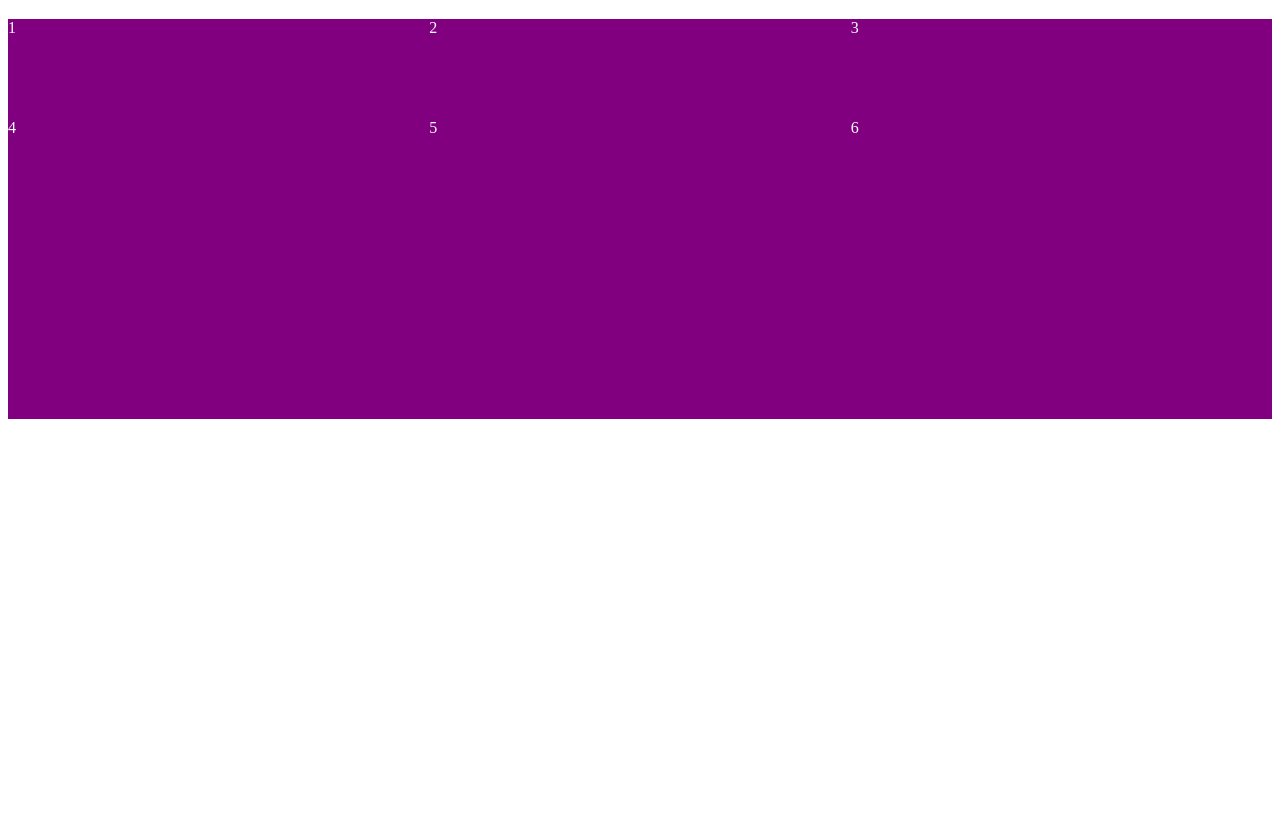
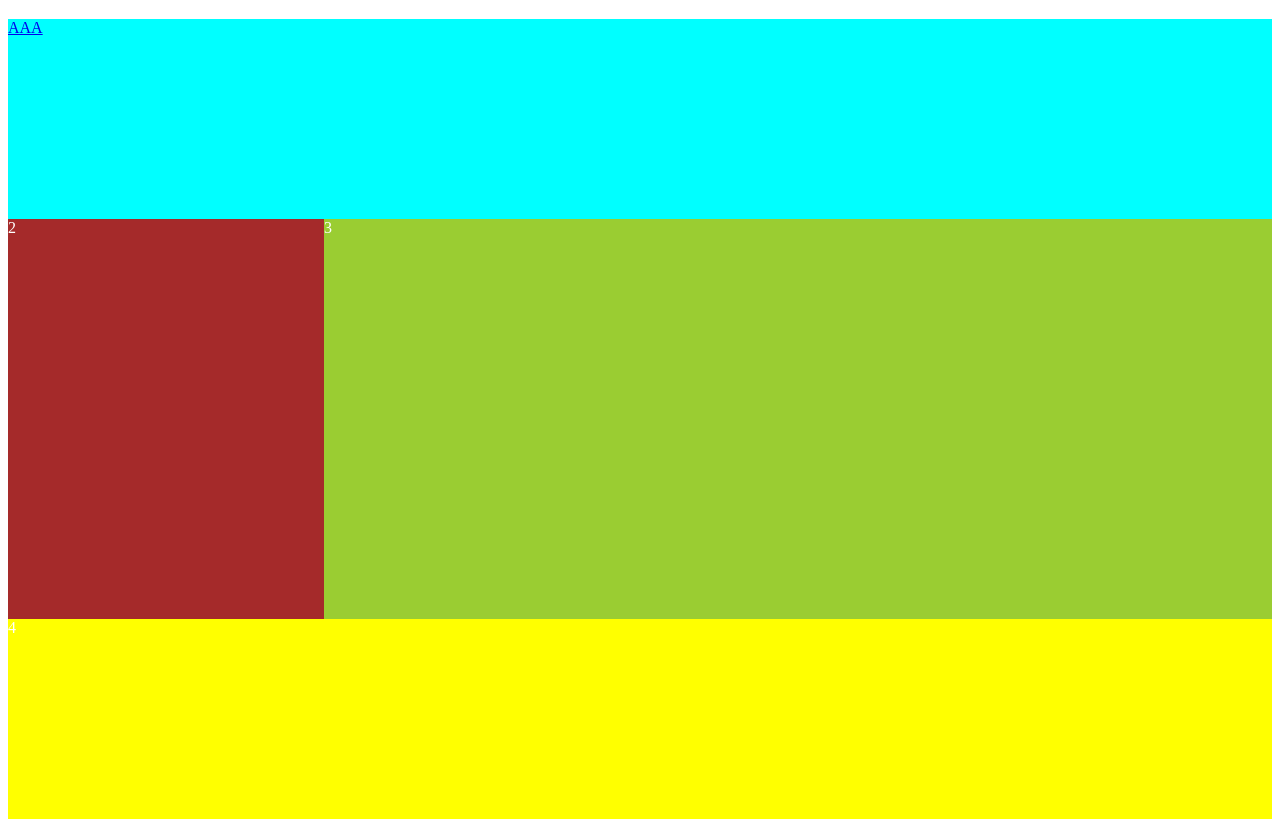
Before and after one commit to rochathili/CursoDesenvolvimentoWebIOS, a plain HTML site: page 03CSS/AULA12/grid.html in a window 1280 px wide. Shown: the part 61-888 px from the top of the page. Before the commit the page ends 800 px from the top, so only its background shows below. Drawn offline with Linux system fonts and the light colour scheme.

Commit message:
Criando e pintando boxes

```diff
--- a/03CSS/AULA12/grid.css
+++ b/03CSS/AULA12/grid.css
@@ -1,8 +1,33 @@
 .container{
   background-color: purple;
   color: white;
-  height: 50vh;
+  height: 100vh;
   display: grid;
-  grid-template-columns: repeat(3, 1fr);
+  grid-template-columns: repeat(4, 1fr);
   grid-template-rows: repeat(4, 1fr);
+  grid-template-areas:
+    "header header header header"
+    "aside main main main"
+    "aside main main main"
+    "footer footer footer footer";
 }
+
+#box1{
+  grid-area: header;
+  background-color: aqua;
+}
+
+#box2{
+  grid-area: aside;
+  background-color: brown;
+}
+
+#box3{
+  grid-area: main;
+  background-color: yellowgreen;
+}
+
+#box4{
+  grid-area: footer;
+  background-color: yellow;
+}
--- a/03CSS/AULA12/grid.html
+++ b/03CSS/AULA12/grid.html
@@ -12,12 +12,14 @@
     <h1>Grid</h1>
 
     <div class="container">
-      <div id="box1">1</div>
-      <div id="box1">2</div>
-      <div id="box1">3</div>
-      <div id="box1">4</div>
-      <div id="box1">5</div>
-      <div id="box1">6</div>
+      <div id="box1">
+        <nav>
+          <a href="#">AAA</a>
+        </nav>
+      </div>
+      <div id="box2">2</div>
+      <div id="box3">3</div>
+      <div id="box4">4</div>
     </div>
 </body>
 </html>
```
